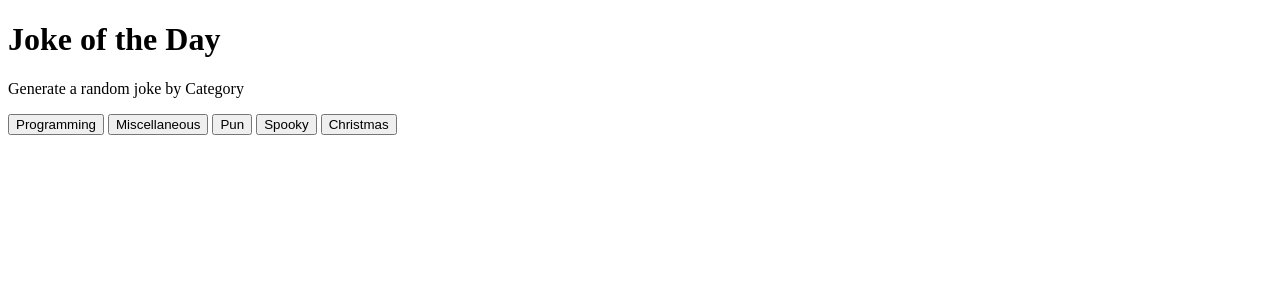
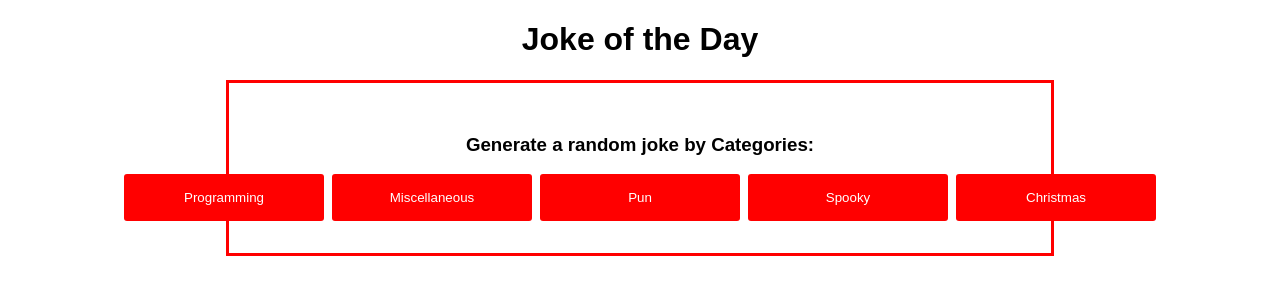
Before and after one commit to mharvic/cprg-218-joke, a plain HTML site: page index.html in a window 1280 px wide. Drawn offline with Linux system fonts and the light colour scheme; no server answers.

Commit message:
Updated index.html
- Line 9-16: removed the h1 and title and buttons.
+ Line 10-12: Added a header and h1 title joke.
+ Line 13: Added main
+ Line 14: added section with id joke container.
+ Line 15: Added paragraph with id joke
+ Line 17: Added h3 title for Generate a random joke by category:
+ Line 18 - 23: Added the button for prog, misc, pun, spooky, christmas.

```diff
--- a/index.html
+++ b/index.html
@@ -4,16 +4,25 @@
     <meta charset="UTF-8">
     <meta name="viewport" content="width=device-width, initial-scale=1.0">
     <title>Random Jokes</title>
+    <link rel="stylesheet" href="styles.css">
 </head>
 <body>
-    <h1 id="title">Joke of the Day</h1>
-    <p id="joke"></p>
-    <p>Generate a random joke by Category</p>
-    <button onclick="programming()">Programming</button>
-    <button onclick="miscellaneous()">Miscellaneous</button>
-    <button onclick="pun()">Pun</button>
-    <button onclick="spooky()">Spooky</button>
-    <button onclick="christmas()">Christmas</button>
+    <header>
+        <h1 id="title">Joke of the Day</h1>
+    </header>
+    <main>
+        <section id="joke-container">
+            <p id="joke"></p>
+        </section>
+        <h3>Generate a random joke by Categories:</h3>
+        <section id="categories">
+            <button id="Programming" onClick="btnJokee(this.id)">Programming</button>
+            <button id="Miscellaneous" onClick="btnJokee(this.id)">Miscellaneous</button>
+            <button id="Pun" onClick="btnJokee(this.id)">Pun</button>
+            <button id="Spooky" onClick="btnJokee(this.id)">Spooky</button>
+            <button id="Christmas" onClick="btnJokee(this.id)">Christmas</button>
+        </section>
+    </main>
      <script src="joke.js"></script>
 </body>
 </html>
```
